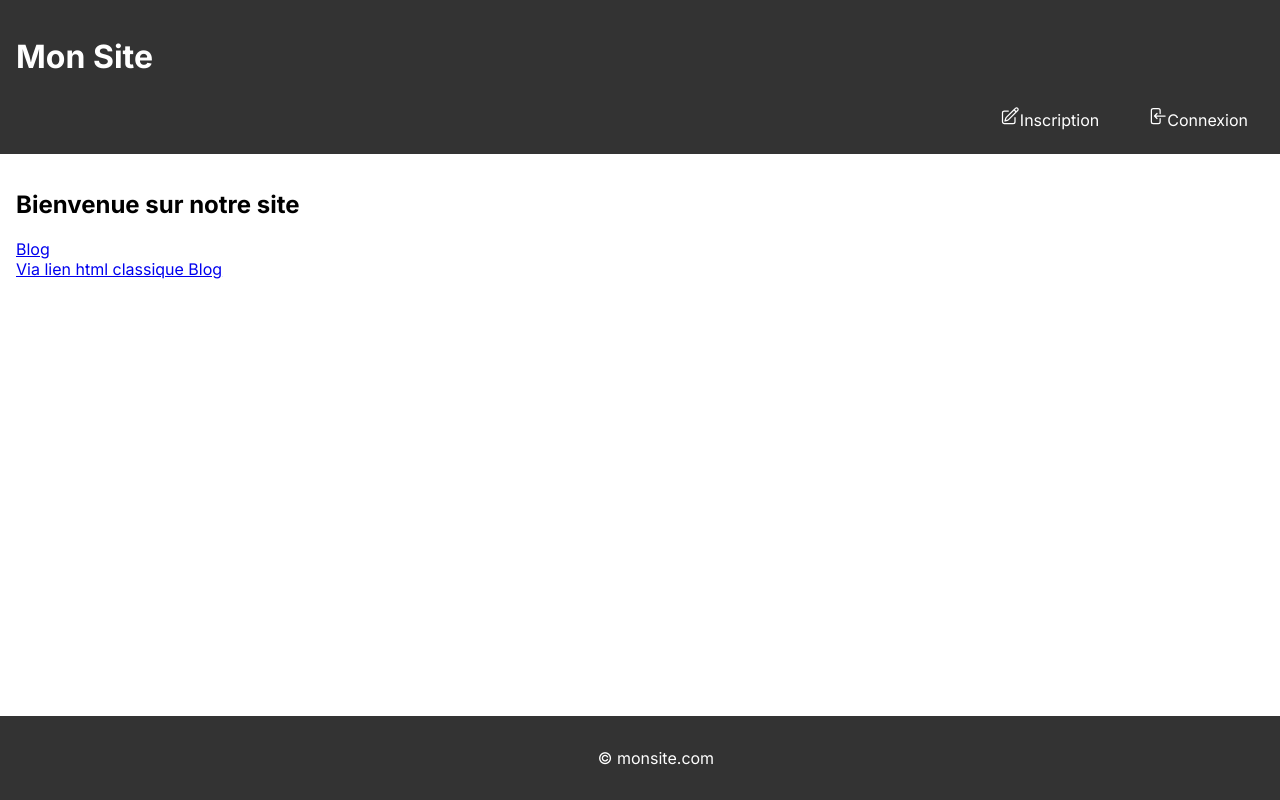
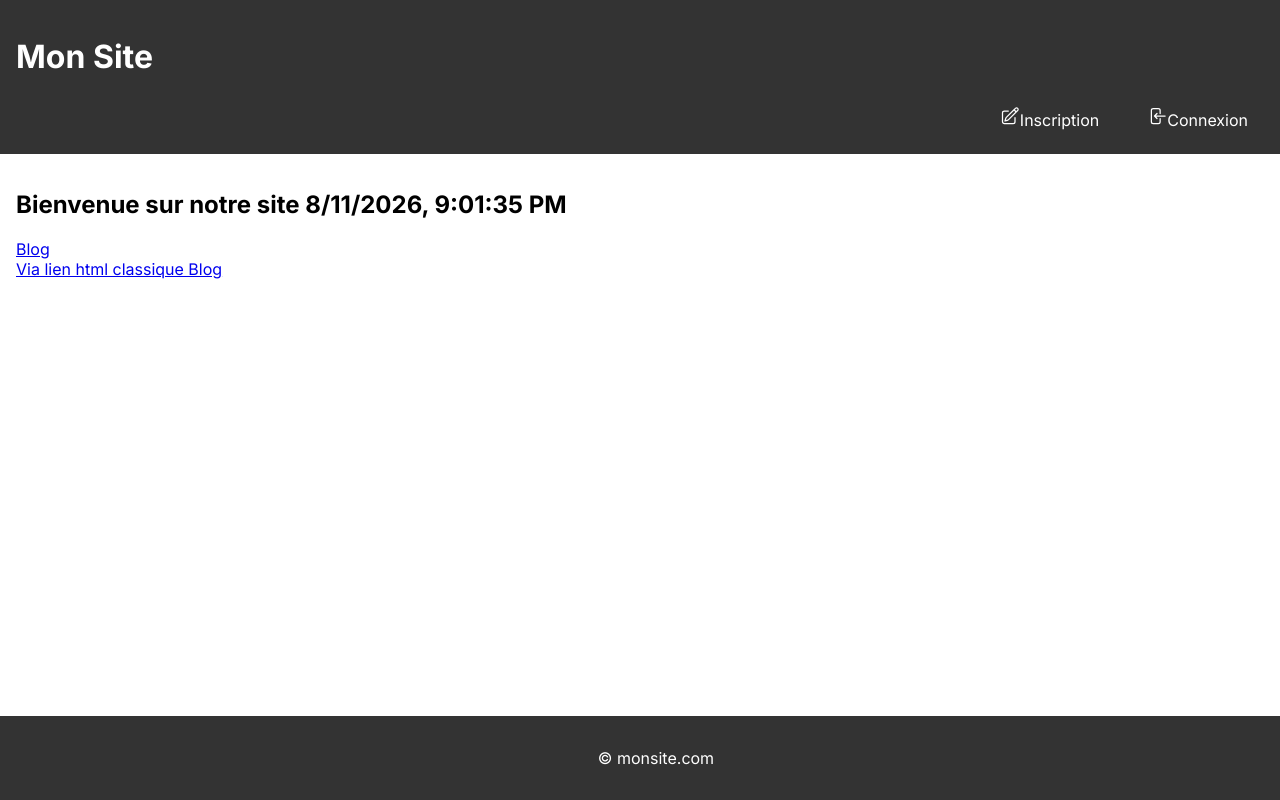
Before and after one commit to ThierryKriebs/Exercices-NextJS, a Next.js app: page / in a window 1280 px wide. Built offline with nearby package versions, Linux system fonts and the light colour scheme.

Commit message:
Exercice 99 tests rendus statique et dynamique

```diff
--- a/src/app/page.js
+++ b/src/app/page.js
@@ -1,9 +1,21 @@
+export const dynamic = 'force-dynamic'; // force le rendu en dynamique méthode 1
+export const revalidate = 0 // force le rendu en dynamique méthode 4!
 import Link from 'next/link'
 
 export default function Home() {
+
+async function getDataTime() {
+  const response = await fetch('http://localhost:3000/api/data', {
+    cache: "no-store", // Précise qu'on ne veut pas mettre en cache le résultat de la requête => méthode 2
+    next: {revalidate: 0} // Idem précise qu'on ne veut pas mettre en cache le résultat de la requête => méthode 3
+                          // revalidate permet de préciser un interval de création de cache (en mettant autre chose que 0)
+  });
+  const json = await response.json();
+}
+
   return (
     <article>
-      <h2>Bienvenue sur notre site</h2>
+      <h2>Bienvenue sur notre site { new Date().toLocaleString() }</h2>
       {/* Ici la page ne va pas se recharger entièrement, car le lien est un lien Next.js. */}
       <Link href='/blog'>Blog</Link>
       <br />
```
